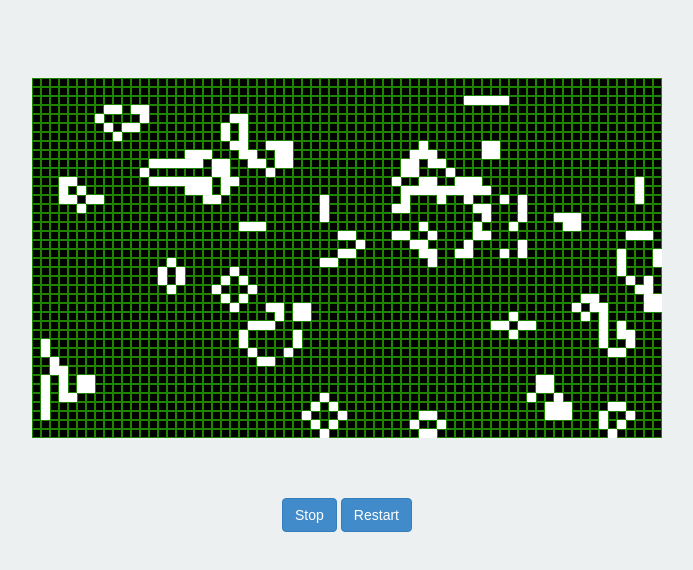
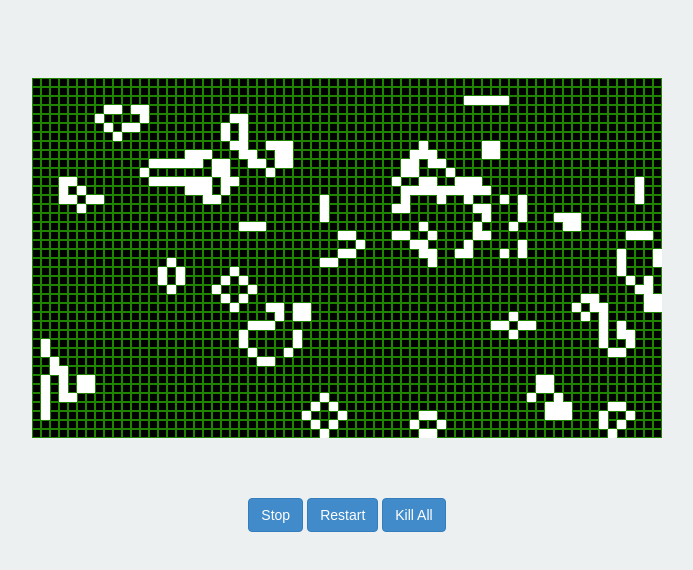
Before and after one commit to Nytyr/EntropyLife, a plain HTML site: page index.html in a window 1280 px wide. Shown: the whole page, without its empty margins (278-971 px from the left). Drawn offline with Linux system fonts and the light colour scheme.

Commit message:
Added the ability to clear the cells.

```diff
--- a/index.html
+++ b/index.html
@@ -12,6 +12,7 @@
 			<div id="controls">
 				<button type="button" class="button" onClick="toggleIterate()" id="toggler">Stop</button>
 				<button type="button" class="button" onClick="generateRandomCells()">Restart</button>
+				<button type="button" class="button" onClick="clearCells()">Kill All</button>
 			</div>
 		</div>
 	</body>
--- a/js/game.js
+++ b/js/game.js
@@ -50,6 +50,12 @@ function aliveToDead(isAlive, cell) {
 function generateRandomCells(){
 	$('#content').children('div').each(function () {
 		aliveToDead(Math.floor((Math.random()*100)+1) > seed, $(this));
+	});
+}
+
+function clearCells(){
+	$('#content').children('div').each(function () {
+		aliveToDead(true, $(this));
 	});
 }
 
```
